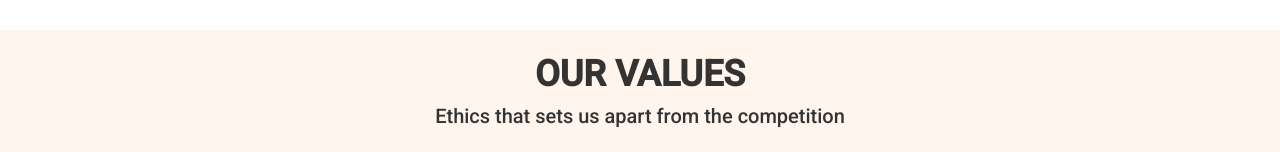
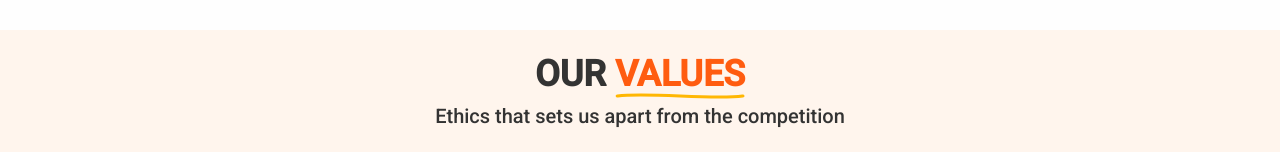
Before and after one commit to bachacode/bachacode-developers, a Next.js app: page /en/about-us in a window 1280 px wide. Shown: the part 599-751 px from the top of the page. Built offline with nearby package versions, Linux system fonts and the light colour scheme; no server answers.

Commit message:
feat: updated our values section in about us page design to match new aesthetic

```diff
--- a/lang/en.json
+++ b/lang/en.json
@@ -169,7 +169,7 @@
       }
     },
     "our_values": {
-      "title": "Our values",
+      "title": "Our <keyword>values</keyword>",
       "subtitle": "Ethics that sets us apart from the competition",
       "cards": {
         "innovation": {
--- a/lang/es.json
+++ b/lang/es.json
@@ -169,7 +169,7 @@
       }
     },
     "our_values": {
-      "title": "Nuestros valores",
+      "title": "Nuestros <keyword>valores</keyword>",
       "subtitle": "La ética que nos destaca sobre la competencia",
       "cards": {
         "innovation": {
--- a/src/app/[locale]/about-us/page.tsx
+++ b/src/app/[locale]/about-us/page.tsx
@@ -134,7 +134,7 @@ export default function SobreNosotros() {
       {/* Our values section */}
       <PageSectionWrapper
         titleId="our-values"
-        titleName={t("our_values.title")}
+        titleName={t.rich("our_values.title", { keyword: (chunks) => <UnderlinedText>{chunks}</UnderlinedText> })}
         subtitle={t("our_values.subtitle")}
         altBackground
       >
```
